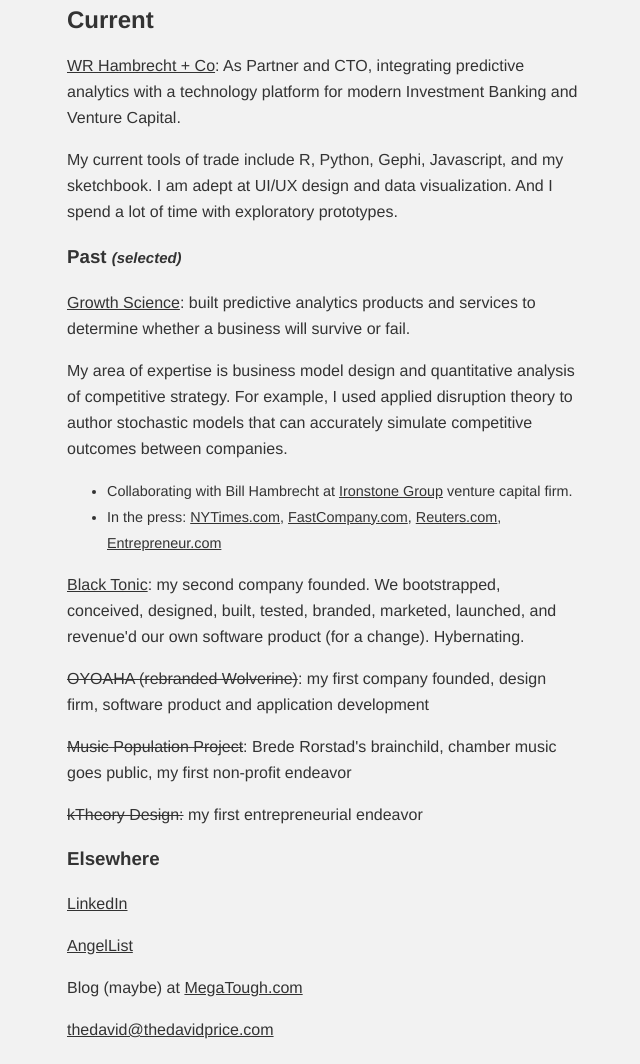
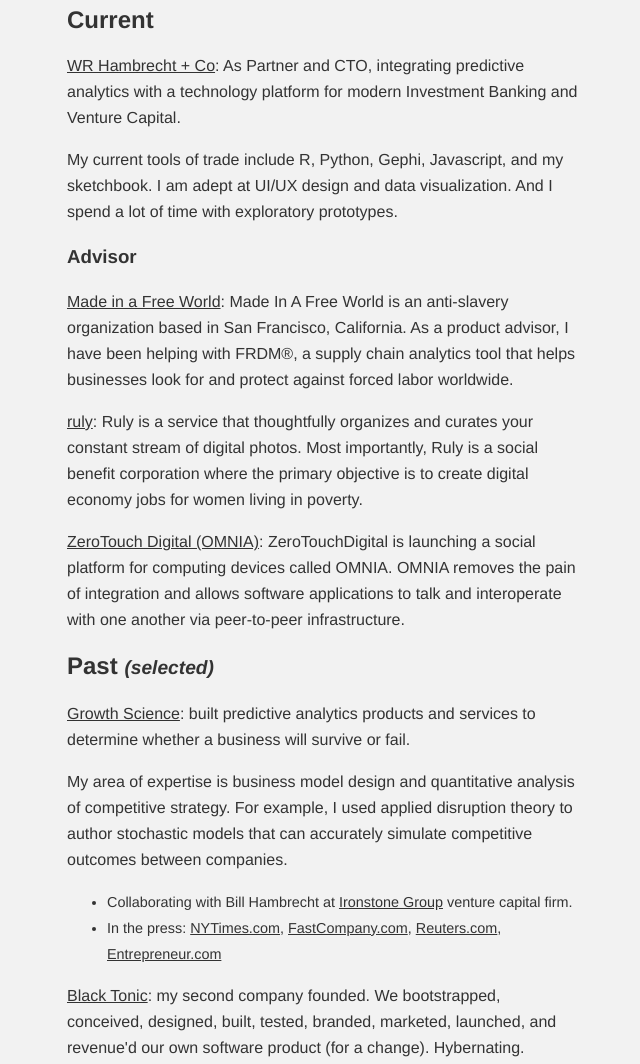
Before and after one commit to thedavidprice/thedavidprice.github.io, a plain HTML site: page index.html in a window 1280 px wide. Shown: the part 978-2042 px from the top of the page, without its empty margins (60-700 px from the left). Drawn offline with nearby package versions, Linux system fonts and the light colour scheme.

Commit message:
Update Advisor Roles

```diff
--- a/index.html
+++ b/index.html
@@ -78,9 +78,13 @@
                         <h2>Current</h2>
                         <p><a href="http://www.wrhambrecht.com/about">WR Hambrecht + Co</a>: As Partner and CTO, integrating predictive analytics with a technology platform for modern Investment Banking and Venture Capital.</p>
                         <p>My current tools of trade include R, Python, Gephi, Javascript, and my sketchbook. I am adept at UI/UX design and data visualization. And I spend a lot of time with exploratory prototypes.</p>
+                        <h3>Advisor</h3>
+                        <p><a href="https://madeinafreeworld.com/business">Made in a Free World</a>: Made In A Free World is an anti-slavery organization based in San Francisco, California. As a product advisor, I have been helping with FRDM®, a supply chain analytics tool that helps businesses look for and protect against forced labor worldwide.</p>
+                        <p><a href="http://www.getruly.com/">ruly</a>: Ruly is a service that thoughtfully organizes and curates your constant stream of digital photos. Most importantly, Ruly is a social benefit corporation where the primary objective is to create digital economy jobs for women living in poverty.</p>
+                        <p><a href="http://www.zerotouchdigital.com/">ZeroTouch Digital (OMNIA)</a>: ZeroTouchDigital is launching a social platform for computing devices called OMNIA. OMNIA removes the pain of integration and allows software applications to talk and interoperate with one another via peer-to-peer infrastructure. </p>
                     </section>
                     <section>
-                        <h3>Past <small><em>(selected)</em></small></h3>
+                        <h2>Past <small><em>(selected)</em></small></h2>
                         <p><a href="http://growthsci.com">Growth Science</a>: built predictive analytics products and services to determine whether a business will survive or fail.</p>
                         <p>My area of expertise is business model design and quantitative analysis of competitive strategy. For example, I used applied disruption theory to author stochastic models that can accurately simulate competitive outcomes between companies.</p>
                           <ul style="font-size:90%;margin-top:0;margin-bottom:1em;">
@@ -93,7 +97,7 @@
                         <p><span style="text-decoration: line-through">kTheory Design:</span> my first entrepreneurial endeavor</p>
                     </section>
                     <section>
-                        <h3>Elsewhere</h3>
+                        <h2>Elsewhere</h2>
                         <p><a href="http://www.linkedin.com/in/dsprice">LinkedIn</a></p>
                         <p><a href="https://angel.co/david-s-price">AngelList</a></p>
                         <p>Blog (maybe) at <a href="http://megatough.com">MegaTough.com</a></a></p>
```
